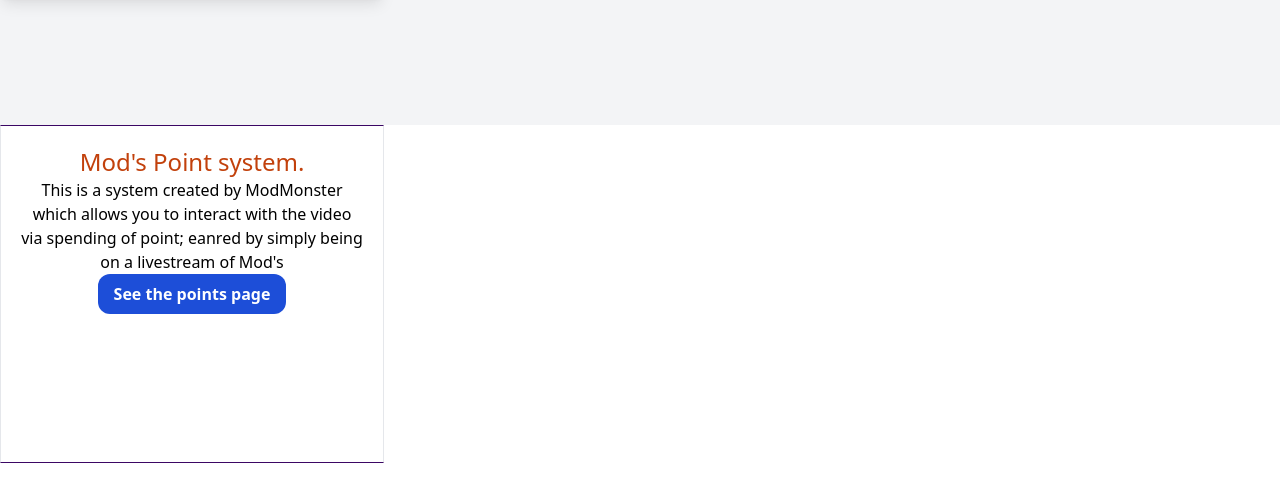
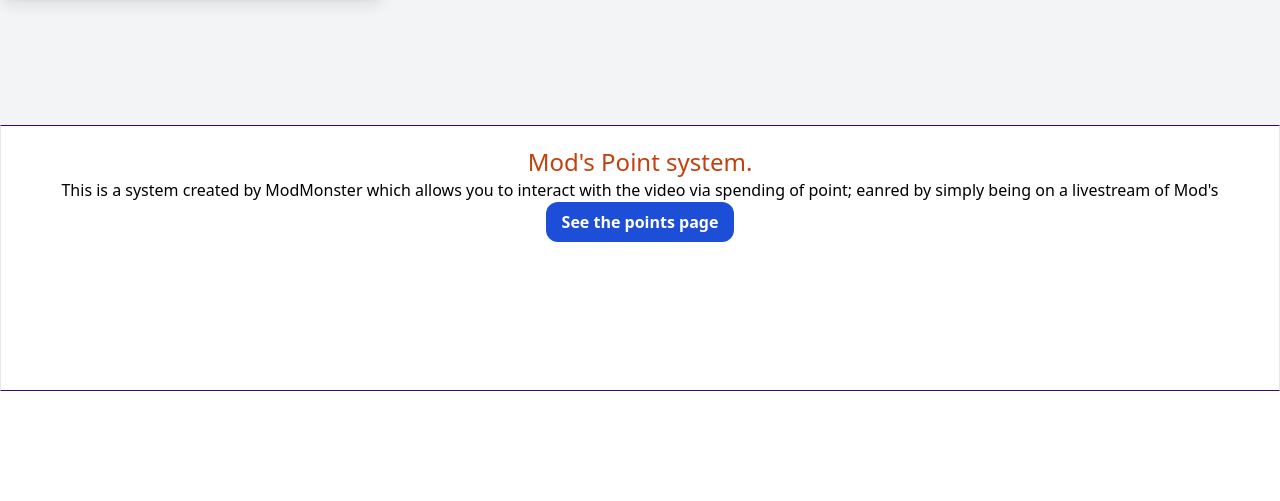
Before and after one commit to Brandonbr1/modmonster.ca, a website: page src/index.html in a window 1280 px wide. Shown: the part 1935-2436 px from the top of the page. Drawn offline with Linux system fonts and the light colour scheme.

Commit message:
cenered?

```diff
--- a/src/index.html
+++ b/src/index.html
@@ -126,11 +126,11 @@
   </section>
 
 
-  <section class="container items-center p-5 text-center border border-y-purple-950 max-w-96" id="points">
+  <section class="container items-center p-5 ml-auto mr-auto text-center border border-y-purple-950 max-w-fit" id="points">
     <h1 class="text-2xl text-center text-orange-700">Mod's Point system.</h1>
     <p class="text-center">This is a system created by ModMonster which allows you to interact with the video via spending of point; eanred by simply being on a livestream of Mod's </p>
 
-    <button class="items-center px-4 py-2 mb-32 font-bold text-center text-white bg-blue-700 rounded-xl m-b-12 hover:bg-purple-700"><a
+    <button class="px-4 py-2 mb-32 font-bold text-center text-white bg-blue-700 rounded-xl m-b-12 hover:bg-purple-700"><a
       href="./points/index.html">See the points page</a></button>
   </section>
 
```
Also changed, not shown: src/output.css.
